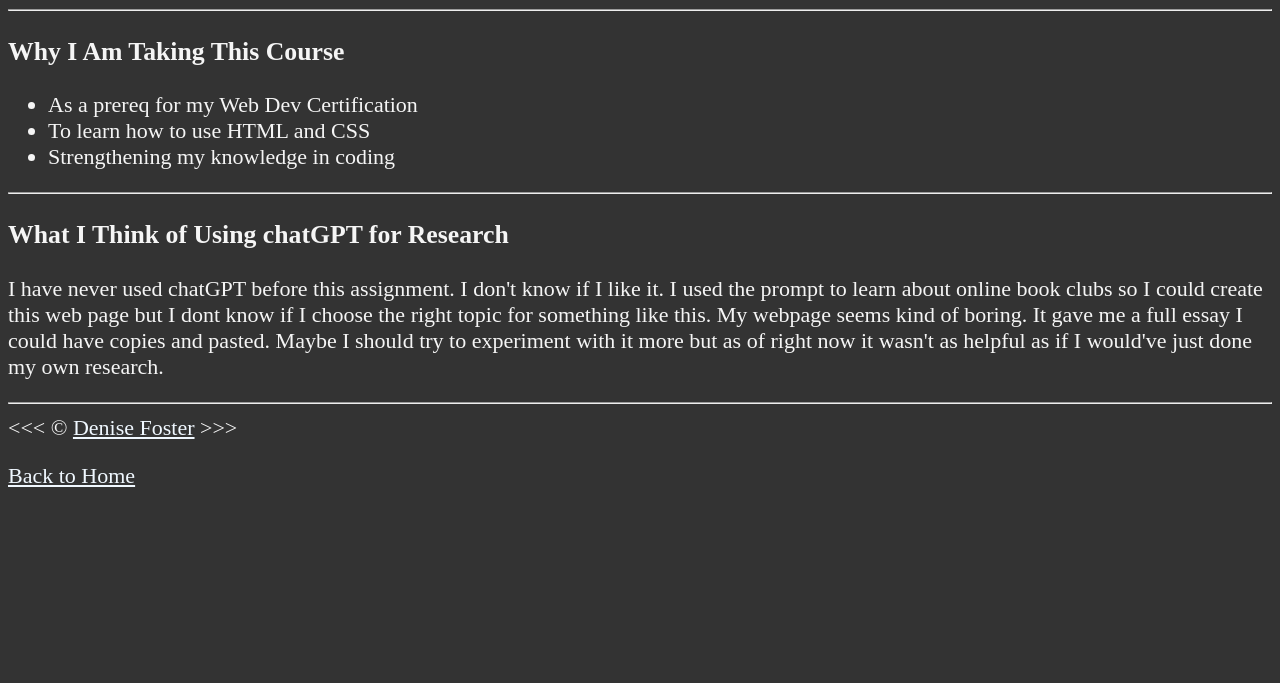
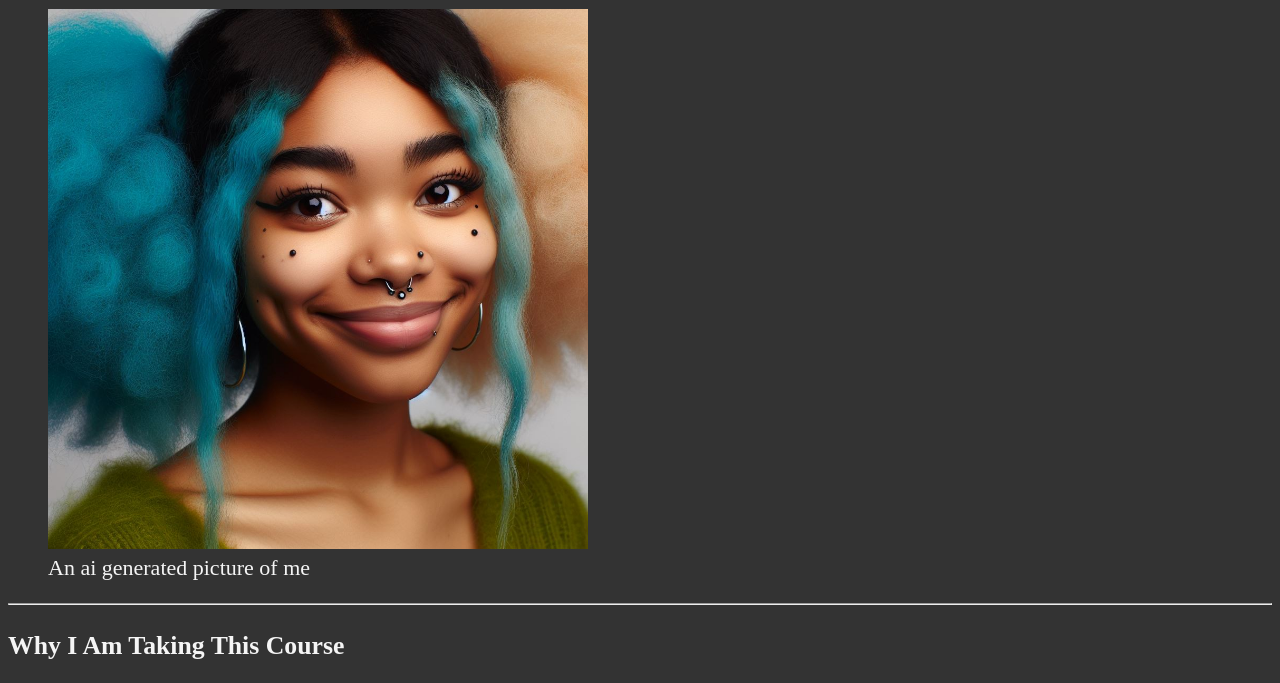
Before and after one commit to CIT85/denisef-pub, a plain HTML site: page w3/about.html in a window 1280 px wide. Shown: the part 101-784 px from the top of the page. Drawn offline with Linux system fonts and the light colour scheme.

Commit message:
about me picture add and validated

```diff
--- a/w3/about.html
+++ b/w3/about.html
@@ -12,7 +12,11 @@
 
 <body>
     <h1>Hi, I'm Denise Foster</h1>
-
+    <figure>
+        <img src="../img/aigeneratedme.jpg" alt="ai generated picture of me" title="Ai Me"
+        width="540" height="540">
+        <figcaption>An ai generated picture of me</figcaption>
+    </figure>
     <hr>
 
     <h3>Why I Am Taking This Course</h3>
```
Also changed, not shown: img/aigeneratedme.jpg (added).
